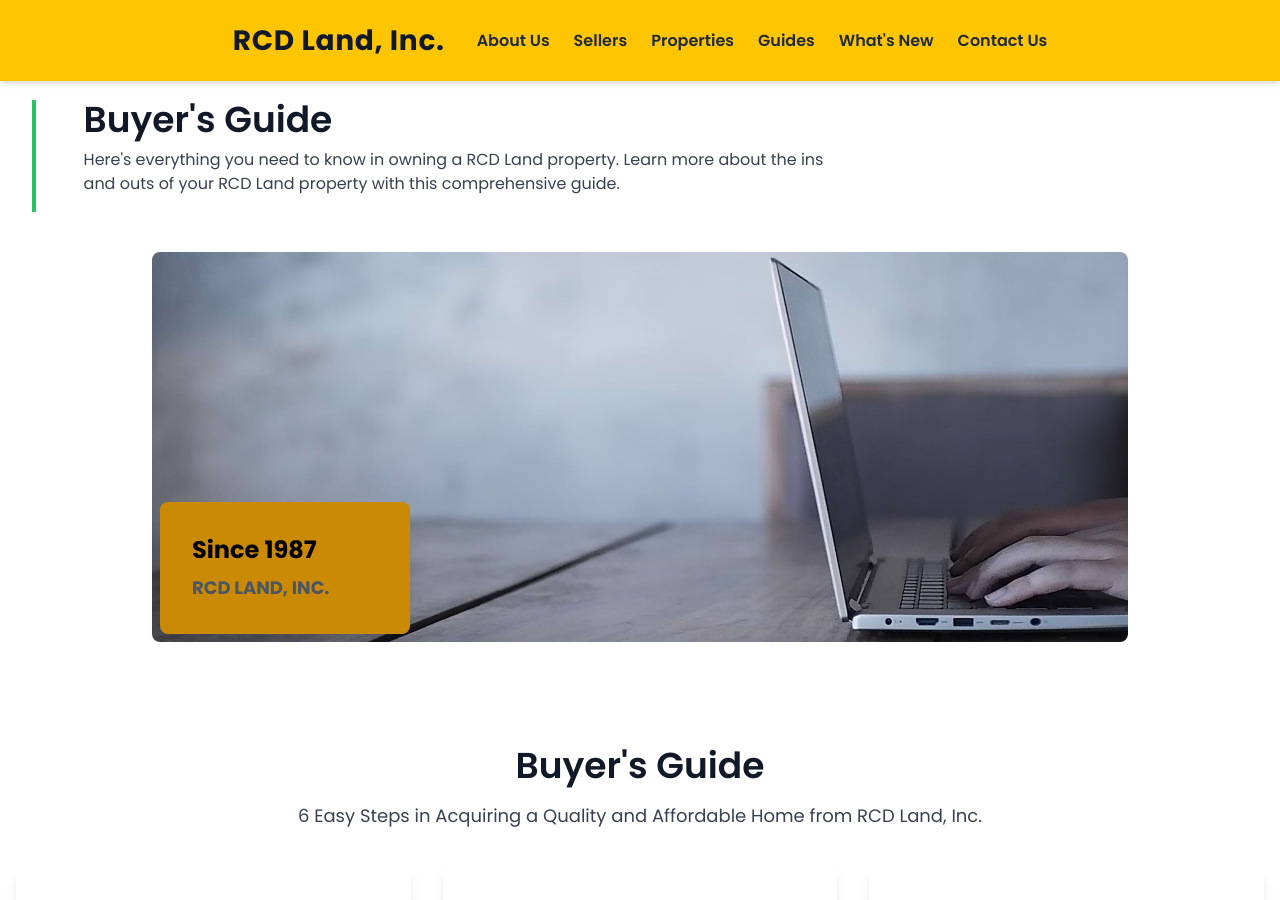
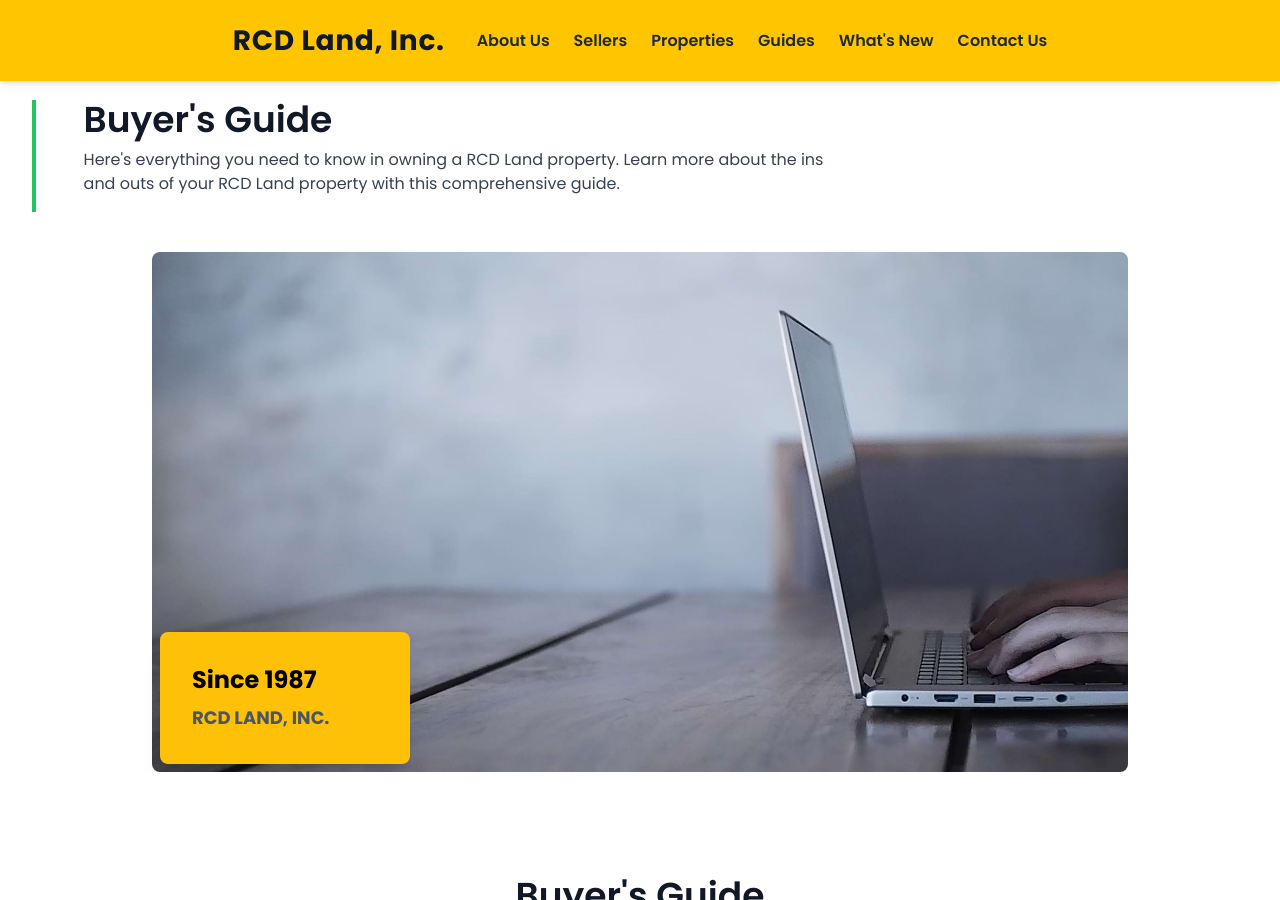
Before and after one commit to renrengabas/rcdland.com, a Jekyll site: the page built from guides/index.html, in a window 1280 px wide and 900 px high. Built offline with Jekyll 4.4.1, drawn with Linux system fonts in a browser that asks for light colours; nearby versions of some CDN libraries.

Commit message:
changed the size of the hero image and adjust the color yellow #457
Hero image resize and adjust the color yellow

```diff
--- a/guides/index.html
+++ b/guides/index.html
@@ -24,11 +24,11 @@ permalink: /guides/
 <!-- Hero Section -->
 <div class="relative rounded-xl overflow-hidden mb-16 max-w-5xl mx-auto px-2 sm:px-6">
   <img alt="Two people, a man and a woman, looking at blueprints on a table in an office environment with natural light"
-    class="w-full h-[140px] sm:h-[210px] md:h-[310px] lg:h-[390px] object-cover rounded-lg"
+    class="w-full h-[220px] sm:h-[320px] md:h-[420px] lg:h-[520px] object-cover rounded-lg"
     src="/assets/img/guides/guide.jpg"
     loading="lazy"/>
 
-   <div class="absolute left-2 sm:left-8 bottom-2 sm:bottom-2 bg-yellow-600 text-black p-3 sm:p-6 md:p-8
+   <div class="absolute left-2 sm:left-8 bottom-2 sm:bottom-2 bg-[#FFC107] text-black p-3 sm:p-6 md:p-8
    w-[150px] sm:w-[250px] md:w-[250px] max-w-[95vw] shadow-xl flex flex-col items-start rounded-lg">
    <h2 class="text-base sm:text-xl md:text-2xl font-bold leading-tight text-left w-full">
       Since 1987
```
